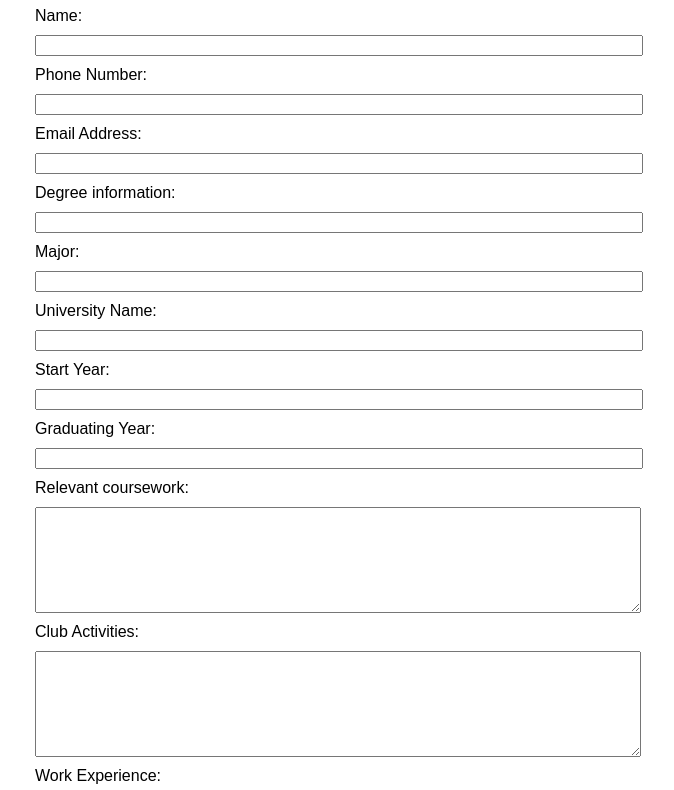
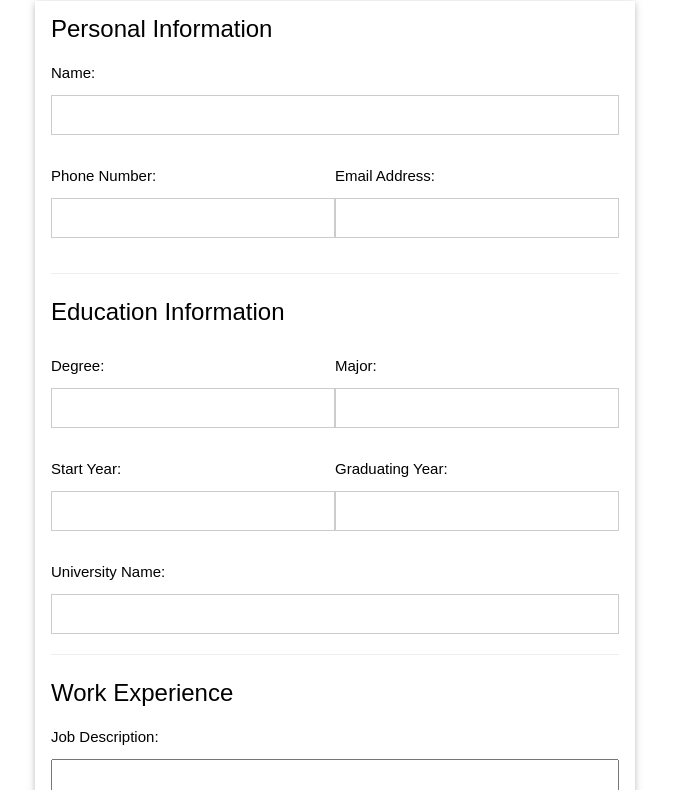
Before and after one commit to kartikeyhpandey/portfolio-website-generator, a plain HTML site: page template/index.html in a window 1280 px wide. Shown: the part 73-863 px from the top of the page, without its empty margins (305-979 px from the left). Drawn offline with Linux system fonts and the light colour scheme; files that its build step writes are made by us from their sources; a script that the page names is missing.

Commit message:
Added more form UI elements

```diff
--- a/template/index.html
+++ b/template/index.html
@@ -4,50 +4,107 @@
 <head>
     <title>Portfolio Generator</title>
     <link rel="stylesheet" type="text/css" href="static/css/style.css">
+    <link rel="stylesheet" type="text/css" href="static/css/w3.css">
     <script src="script.js"></script>
 </head>
 
 <body>
     <h1>Portfolio Generator</h1>
-    <form id="portfolioForm" action="/generate" method="post">
-        <label for="name">Name:</label>
-        <input type="text" id="name" name="name" required>
+    <form class='w3-container w3-card' id="portfolioForm" action="/generate" method="post">
+        <h3> Personal Information</h3>
+        <p>
+            <label for="name">Name:</label>
+            <input class='w3-input w3-border' type="text" id="name" name="name" required>
+        </p>
+        <div class= "w3-row">
+            <div class= "w3-half">
+                <p>
+                    <label for="name">Phone Number:</label>
+                    <input class='w3-input w3-border' type="text" id="number" name="number" required>
+                </p>
+            </div>
 
-        <label for="name">Phone Number:</label>
-        <input type="text" id="number" name="number" required>
+            <div class= "w3-half">
+                <p>
+                    <label for="email">Email Address:</label>
+                    <input class='w3-input w3-border' type="text" id="email" name="email" required>
+                </p>
+            </div>
+        </div>
+        <hr>
 
-        <label for="email">Email Address:</label>
-        <input type="text" id="email" name="email" required>
+        <h3>Education Information</h3>
 
-        <label for="degree">Degree information:</label>
-        <input type="text" id="degree" name="degree" required>
+        <div class= "w3-row">
+            <div class= "w3-half">
+                <p>
+                    <label for="degree">Degree:</label>
+                    <input class='w3-input w3-border' type="text" id="degree" name="degree" required>
+                </p>
+            </div>
 
-        <label for="major">Major:</label>
-        <input type="text" id="major" name="major" required>
+            <div class= "w3-half">
+                <p>
+                    <label for="major">Major:</label>
+                    <input class='w3-input w3-border' type="text" id="major" name="major" required>
+                </p>
+            </div>
+        </div>
 
-        <label for="university">University Name:</label>
-        <input type="text" id="university" name="university" required>
+        <div class= "w3-row">
+            <div class= "w3-half">
+                <p>
+                    <label for="school-start">Start Year:</label>
+                    <input class='w3-input w3-border' type="text" id="school-start" name="school-start" required>
+                </p>
+            </div>
 
-        <label for="school-start">Start Year:</label>
-        <input type="text" id="school-start" name="school-start" required>
+            <div class= "w3-half">
+                <p>
+                    <label for="school-end">Graduating Year:</label>
+                    <input class='w3-input w3-border' type="text" id="school-end" name="school-end" required>
+                </p>
+            </div>
+        </div>
 
-        <label for="school-end">Graduating Year:</label>
-        <input type="text" id="school-end" name="school-end" required>
+        <p>
+            <label for="university">University Name:</label>
+            <input class='w3-input w3-border' type="text" id="university" name="university" required>
+        </p>
 
-        <label for="coursework">Relevant coursework:</label>
-        <textarea id="coursework" name="coursework" rows="4" required></textarea>
+        <hr>
 
-        <label for="club-activities">Club Activities:</label>
-        <textarea id="club-activities" name="club-activities" rows="4" required></textarea>
+        <h3>Work Experience</h3>
 
+        <p> <label for="experience">Job Description:</label>
+            <textarea id="experience" name="experience" rows="4"></textarea>
+        </p>
 
-        <label for="experience">Work Experience:</label>
-        <textarea id="experience" name="experience" rows="4" required></textarea>
+        <p>
+            <input class='w3-input' type="submit" value="Generate Portfolio">
+        </p>
 
-        <input type="submit" value="Generate Portfolio">
     </form>
 
     <div id="output"></div>
+
+    <div id="popup" class="w3-modal w3-animate-opaque" style="display: none; text-align: center;">
+        <div class="w3-modal-content w3-card-4">
+            <header class="w3-container">
+                <p>Congratulations! Your website has been generated.</p>
+                <span onclick="document.getElementById('popup').style.display='none'"
+                    class="w3-button w3-large w3-display-topright">
+                    &times;
+                </span>
+            </header>
+            <footer id="modal-footer" class="w3-container w3-padding-small">
+                <p>
+                    <a href="portfolio.html" class="w3-btn w3-border w3-light-grey" target="_blank">Preview</a>
+                    <a href="portfolio.html" class="w3-btn w3-border w3-light-grey" target="_blank">Download Files</a>
+                </p>
+            </footer>
+        </div>
+    </div>
 
     <script>
         document.getElementById('portfolioForm').addEventListener('submit', function (e) {
@@ -59,9 +116,9 @@
             xhr.open(form.method, form.action, true);
             xhr.onreadystatechange = function () {
                 if (xhr.readyState === 4 && xhr.status === 200) {
-                    var file_path = xhr.responseText;
-                    var outputDiv = document.getElementById('output');
-                    outputDiv.innerHTML = '<a href="portfolio.html" target="_blank">Download Portfolio</a>';
+                    document.getElementById('popup').style.display = 'block';
+
+
                 }
             };
             xhr.send(new FormData(form));
```
Also changed, not shown: template/portfolio-template.html (+2 -2 lines), template/portfolio.html (+4 -4 lines).
